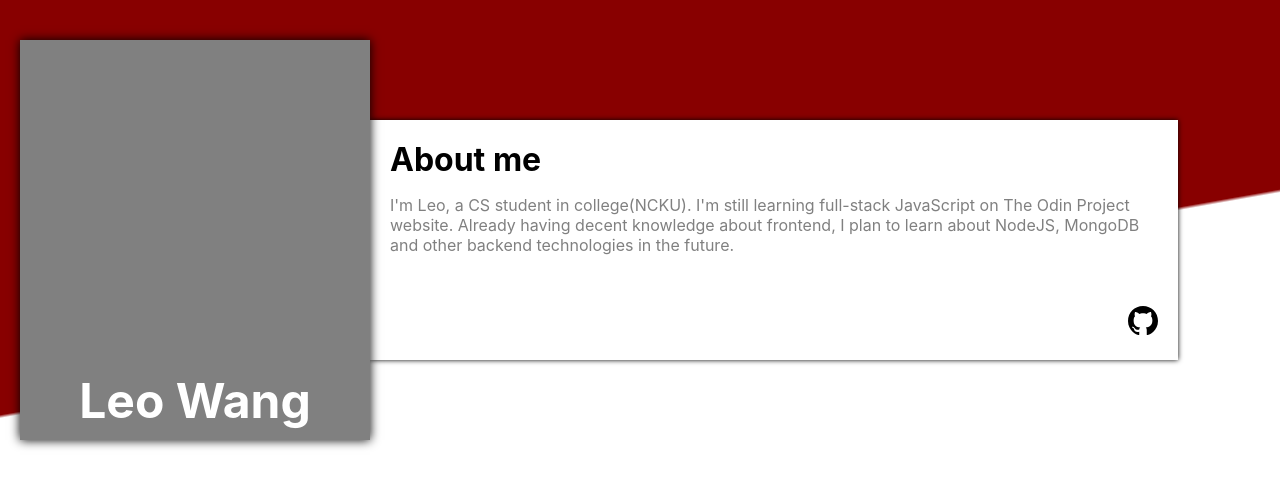
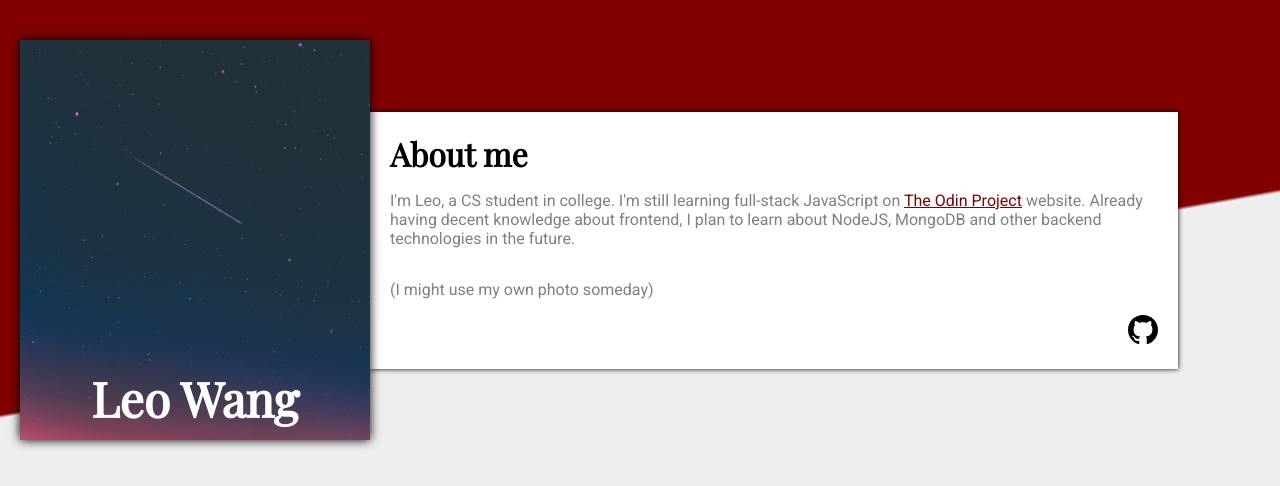
Before and after one commit to ascodeasice/portfolio, a React (Create React App) app in the folder portfolio_page/: page / in a window 1280 px wide. Shown: the top 486 px of the page. Built offline with nearby package versions, Linux system fonts and the light colour scheme.

Commit message:
Add fonts and change color of Introduction.

```diff
--- a/portfolio_page/public/index.html
+++ b/portfolio_page/public/index.html
@@ -1,43 +1,23 @@
 <!DOCTYPE html>
 <html lang="en">
+
 <head>
   <meta charset="utf-8" />
   <link rel="icon" href="%PUBLIC_URL%/favicon.ico" />
   <meta name="viewport" content="width=device-width, initial-scale=1" />
   <meta name="theme-color" content="#000000" />
-    <meta
-      name="description"
-      content="Web site created using create-react-app"
-    />
+  <meta name="description" content="Web site created using create-react-app" />
   <link rel="apple-touch-icon" href="%PUBLIC_URL%/logo192.png" />
-    <!--
-      manifest.json provides metadata used when your web app is installed on a
-      user's mobile device or desktop. See https://developers.google.com/web/fundamentals/web-app-manifest/
-    -->
   <link rel="manifest" href="%PUBLIC_URL%/manifest.json" />
-    <!--
-      Notice the use of %PUBLIC_URL% in the tags above.
-      It will be replaced with the URL of the `public` folder during the build.
-      Only files inside the `public` folder can be referenced from the HTML.
+  <link rel="preconnect" href="https://fonts.googleapis.com">
+  <link rel="preconnect" href="https://fonts.gstatic.com" crossorigin>
+  <link href="https://fonts.googleapis.com/css2?family=Playfair+Display&family=Roboto&display=swap" rel="stylesheet">
+  <title>Leo's Portofolio</title>
+</head>
 
-      Unlike "/favicon.ico" or "favicon.ico", "%PUBLIC_URL%/favicon.ico" will
-      work correctly both with client-side routing and a non-root public URL.
-      Learn how to configure a non-root public URL by running `npm run build`.
-    -->
-    <title>React App</title>
-  </head>
 <body>
   <noscript>You need to enable JavaScript to run this app.</noscript>
   <div id="root"></div>
-    <!--
-      This HTML file is a template.
-      If you open it directly in the browser, you will see an empty page.
+</body>
 
-      You can add webfonts, meta tags, or analytics to this file.
-      The build step will place the bundled scripts into the <body> tag.
-
-      To begin the development, run `npm start` or `yarn start`.
-      To create a production bundle, use `npm run build` or `yarn build`.
-    -->
-  </body>
 </html>
--- a/portfolio_page/src/components/Introduction.js
+++ b/portfolio_page/src/components/Introduction.js
@@ -8,7 +8,8 @@ function Introduction() {
       </div>
       <div className='descriptionContainer'>
         <h1 className='title'>About me</h1>
-        <p className='description grey'>I'm Leo, a CS student in college(NCKU). I'm still learning full-stack JavaScript on The Odin Project website. Already having decent knowledge about frontend, I plan to learn about NodeJS, MongoDB and other backend technologies in the future.</p>
+        <p className='description grey'>I'm Leo, a CS student in college. I'm still learning full-stack JavaScript on <a href='https://www.theodinproject.com/'>The Odin Project</a> website. Already having decent knowledge about frontend, I plan to learn about NodeJS, MongoDB and other backend technologies in the future.</p>
+        <p className='description grey'>(I might use my own photo someday)</p>
         <div className='iconBar'>
           <a href="https://github.com/ascodeasice">
             <img className='icon' src={Github} alt='github icon' />
--- a/portfolio_page/src/index.js
+++ b/portfolio_page/src/index.js
@@ -1,6 +1,7 @@
 import React from 'react';
 import ReactDOM from 'react-dom/client';
 import './styles/index.css';
+import './styles/animation.css';
 import App from './App';
 
 const root = ReactDOM.createRoot(document.getElementById('root'));
--- /dev/null
+++ b/portfolio_page/src/styles/animation.css
@@ -0,0 +1,11 @@
+@keyframes slideLeft {
+  from {
+    transform: translateX(100%);
+    opacity: 0;
+  }
+
+  to {
+    transform: translateX(0%);
+    opacity: 1;
+  }
+}
--- a/portfolio_page/src/styles/index.css
+++ b/portfolio_page/src/styles/index.css
@@ -1,12 +1,27 @@
+:root {
+  --slideLeftTime: 1s;
+  --maroon: #820000;
+  --red: #C10000;
+  --lightGrey: #EEEEEE;
+  --grey: #DEDEDE;
+}
+
 body {
   margin: 0;
-  font-family: -apple-system, BlinkMacSystemFont, 'Segoe UI', 'Roboto', 'Oxygen',
-    'Ubuntu', 'Cantarell', 'Fira Sans', 'Droid Sans', 'Helvetica Neue',
-    sans-serif;
-  -webkit-font-smoothing: antialiased;
-  -moz-osx-font-smoothing: grayscale;
+  min-height: 100vh;
+  background-color: var(--lightGrey);
+}
 
-  min-height: 100vh;
+h1, h2, h3, h4, h5, h6 {
+  font-family: 'Playfair Display', serif;
+}
+
+p {
+  font-family: 'Roboto', sans-serif;
+}
+
+a, a:visited {
+  color: var(--maroon);
 }
 
 .white {
@@ -19,7 +34,7 @@ body {
 
 .introduction {
   padding-top: 20px;
-  background: linear-gradient(170deg, rgba(136, 0, 0, 1) 0%, rgba(136, 0, 0, 1) 60.5%, rgba(255, 255, 255, 1) 61%, rgba(255, 255, 255, 1) 100%);
+  background: linear-gradient(170deg, var(--maroon) 0%, var(--maroon) 60.5%, var(--lightGrey) 61%, var(--lightGrey) 100%);
   margin-top: 0;
   min-height: 440px;
   width: 100vw;
@@ -38,7 +53,11 @@ body {
   display: inline-block;
   box-shadow: 0 0 10px black;
   z-index: 5;
-  animation: slideLeft 1s;
+  animation: slideLeft var(--slideLeftTime);
+
+  background-image: url('../assets/photo/star.jpg');
+  background-repeat: no-repeat;
+  background-size: cover;
 }
 
 .name {
@@ -60,11 +79,13 @@ body {
   box-shadow: 0 0 5px black;
   padding: 20px;
 
+  /* hide it before animation */
   opacity: 0;
   max-width: 60vw;
   min-height: 200px;
-  animation: slideLeft 1s 1s;
+  animation: slideLeft var(--slideLeftTime) var(--slideLeftTime);
   animation-fill-mode: forwards;
+  /* keep change of opacity after animation */
 }
 
 .title {
@@ -87,17 +108,3 @@ body {
 .icon:hover {
   transform: rotate(360deg);
 }
-
-@keyframes slideLeft {
-  from {
-    transform: translateX(100%);
-    opacity: 0;
-  }
-
-  to {
-    transform: translateX(0%);
-    opacity: 1;
-  }
-}
-
-/* for text slide, use margin-left */
```
Also changed, not shown: portfolio_page/src/assets/photo/star.jpg (added), portfolio_page/src/styles/mobile.css (added), portfolio_page/src/styles/tablet.css (added), 1 other file (tests, documents, lock files or other folders). Lines whose indentation alone changed are shown as unchanged.
